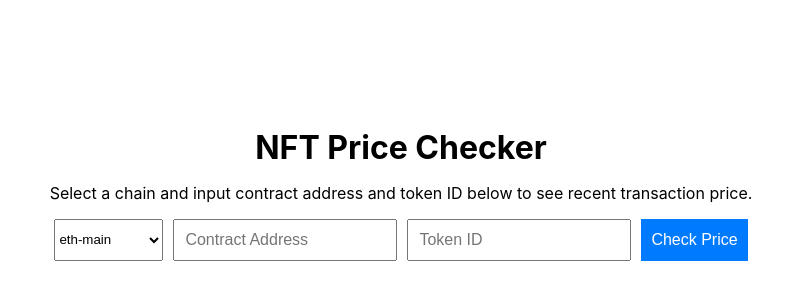
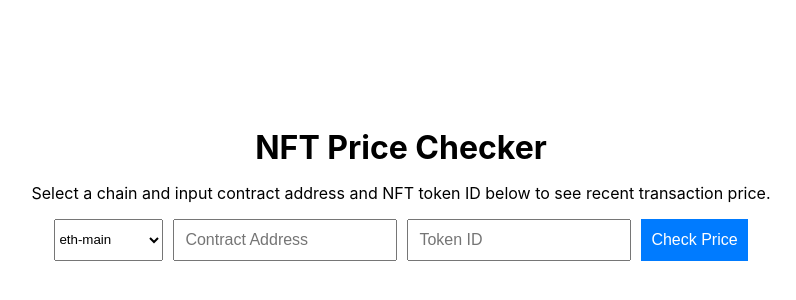
Before and after one commit to jonaszeutzius/nft-price-checker, a React (Create React App) app: page / in a window 1280 px wide. Shown: the part 206-506 px from the top of the page, without its empty margins (239-1035 px from the left). Built offline with nearby package versions, Linux system fonts and the light colour scheme.

Commit message:
added a word to instructions

```diff
--- a/src/App.js
+++ b/src/App.js
@@ -38,7 +38,7 @@ const App = () => {
   return (
     <div className="App">
       <h1 className='title'>NFT Price Checker</h1>
-      <p>Select a chain and input contract address and token ID below to see recent transaction price.</p>
+      <p>Select a chain and input contract address and NFT token ID below to see recent transaction price.</p>
       <div className="inputContainer">
         <select name='blockchain' value={blockchain} onChange={handleBlockchainChange}>
           <option value="eth-main">eth-main</option>
```
